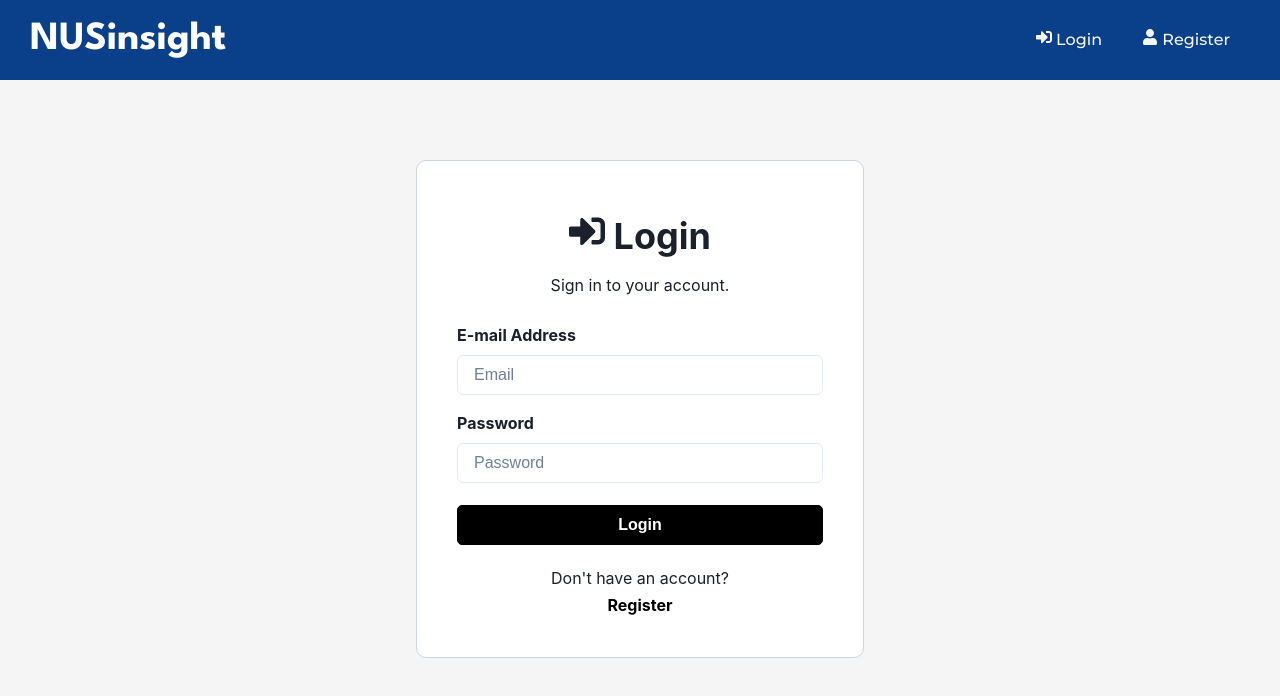
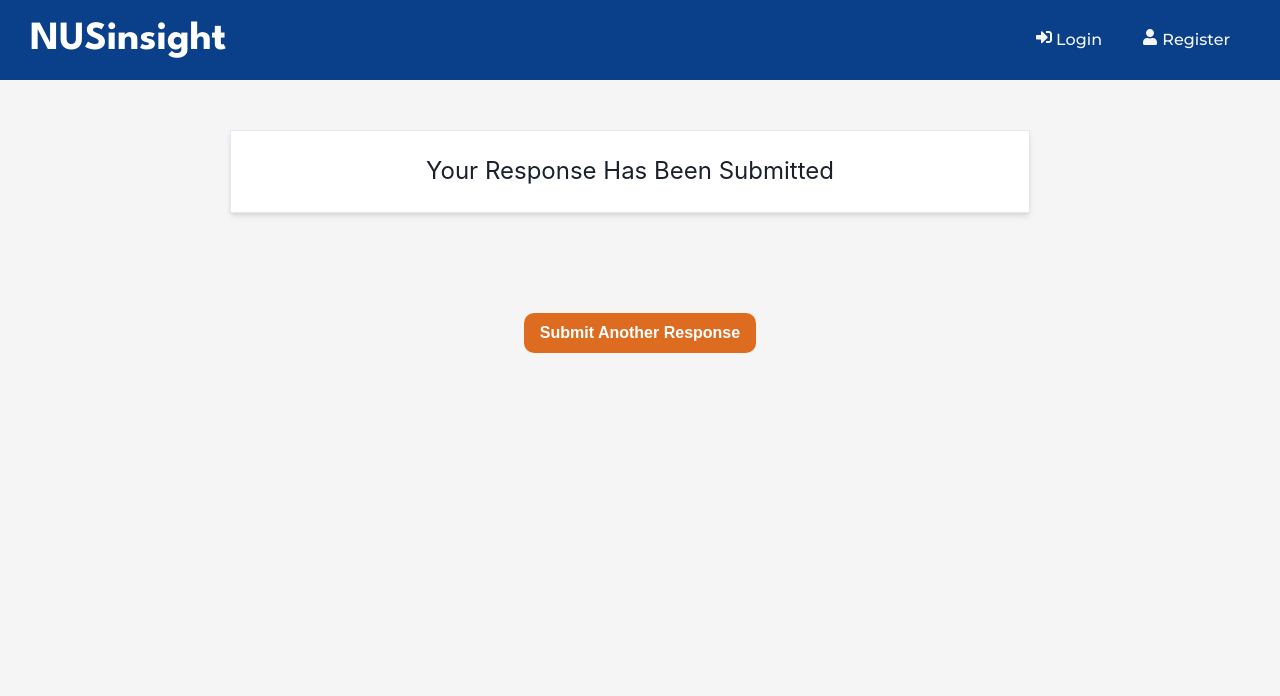
Before and after one commit to chloeoxe/NUSinsight, a React (Create React App) app in the folder frontend/: page /responseSubmitted/1 in a window 1280 px wide. Before the commit this address led to /login. Shown: the top 696 px of the page. Built offline with nearby package versions, Linux system fonts and the light colour scheme; no server answers.

Commit message:
fix bug of max update depth in useEffect, changed logout for survey submission

```diff
--- a/frontend/src/components/CompleteSurveyForm.jsx
+++ b/frontend/src/components/CompleteSurveyForm.jsx
@@ -43,7 +43,7 @@ function CompleteSurveyForm(props) {
 
     dispatch(submitSurvey(surveyData));
 
-    console.log("response submitted");
+    //console.log("response submitted");
 
     navigate(`/responseSubmitted/${surveyId}`);
   };
--- a/frontend/src/components/Header.jsx
+++ b/frontend/src/components/Header.jsx
@@ -1,18 +1,18 @@
 import { FaSignInAlt, FaSignOutAlt, FaUser } from "react-icons/fa";
-import { Link, useNavigate } from "react-router-dom";
+import { Link } from "react-router-dom";
 import { useSelector, useDispatch } from "react-redux";
-import { logout, reset } from "../features/auth/authSlice";
+import { logout, reset as resetUser } from "../features/auth/authSlice";
+import { reset as resetSurveys } from "../features/surveys/surveySlice";
 import { Text } from "@chakra-ui/react";
 
 function Header() {
-  const navigate = useNavigate();
   const dispatch = useDispatch();
   const { user } = useSelector((state) => state.auth);
 
   const onLogout = () => {
     dispatch(logout());
-    dispatch(reset());
-    navigate("/");
+    dispatch(resetUser());
+    dispatch(resetSurveys());
   };
 
   return (
@@ -34,9 +34,11 @@ function Header() {
               <Link to="/feed">My Feed</Link>
             </li>
             <li>
-              <button className="btn" onClick={onLogout}>
-                <FaSignOutAlt /> Logout
-              </button>
+              <Link to="/login" onClick={onLogout}>
+                <button className="btn">
+                  <FaSignOutAlt /> Logout
+                </button>
+              </Link>
             </li>
           </>
         ) : (
--- a/frontend/src/components/survey_completion/DoMultipleChoice.jsx
+++ b/frontend/src/components/survey_completion/DoMultipleChoice.jsx
@@ -1,4 +1,4 @@
-import { useState, useEffect } from "react";
+import { useState } from "react";
 import {
   Box,
   FormControl,
@@ -16,7 +16,7 @@ function DoMultipleChoice(props) {
 
   const options = response.options;
 
-  const [selectedOption, setSelectedOption] = useState(1);
+  const [selectedOption, setSelectedOption] = useState(0);
 
   const handleAnswerChange = (e) => {
     const newSelectedOption =
@@ -24,12 +24,9 @@ function DoMultipleChoice(props) {
         return o.id === Number(e.target.getAttribute("id"));
       }) + 1;
     setSelectedOption(newSelectedOption);
+
+    updateAnswers([newSelectedOption]);
   };
-
-  useEffect(() => {
-    updateAnswers([selectedOption]);
-    console.log("mcq submitted");
-  }, [selectedOption, updateAnswers]);
 
   return (
     <FormControl>
--- a/frontend/src/components/survey_completion/DoOpenEnded.jsx
+++ b/frontend/src/components/survey_completion/DoOpenEnded.jsx
@@ -1,4 +1,4 @@
-import { useState, useEffect } from "react";
+import { useState } from "react";
 import { Box, FormControl, Input, Stack, Textarea } from "@chakra-ui/react";
 
 function DoOpenEnded(props) {
@@ -12,12 +12,9 @@ function DoOpenEnded(props) {
 
   const handleAnswerChange = (e) => {
     setUserInput(e.target.value);
+
+    updateAnswers([e.target.value]);
   };
-
-  useEffect(() => {
-    updateAnswers([userInput]);
-    console.log("open-ended submitted");
-  }, [userInput, updateAnswers]);
 
   return (
     <FormControl>
--- a/frontend/src/index.css
+++ b/frontend/src/index.css
@@ -398,10 +398,11 @@ h3 {
   cursor: pointer;
   align-items: center;
   display: flex;
+  background-color: #e8ebf8;
 }
 
 .survey:hover {
-  background-color: #e8ebf8;
+  background-color: #c9cee4;
 }
 
 .survey .checkbox {
--- a/frontend/src/pages/SurveySubmission.jsx
+++ b/frontend/src/pages/SurveySubmission.jsx
@@ -1,11 +1,9 @@
-import { useEffect } from "react";
-import { useSelector, useDispatch } from "react-redux";
-import { useNavigate, useLocation } from "react-router-dom";
-import Spinner from "../components/Spinner";
+import { useDispatch } from "react-redux";
+import { useLocation, Link } from "react-router-dom";
+import { Container, Button, Box, Text } from "@chakra-ui/react";
 import { getSurveyToComplete } from "../features/surveys/surveySlice";
 
 function SurveySubmission() {
-  const navigate = useNavigate();
   const dispatch = useDispatch();
   const location = useLocation();
 
@@ -13,22 +11,41 @@ function SurveySubmission() {
   const pathArray = pathname.split("/");
   let surveyId = pathArray[pathArray.length - 1];
 
-  const { user } = useSelector((state) => state.auth);
-
-  const { surveys, isLoading } = useSelector((state) => state.surveys);
-
-  useEffect(() => {
-    if (!user) {
-      navigate("/login");
-    }
-    dispatch(getSurveyToComplete(surveyId));
-  }, [user, surveyId, navigate, dispatch]);
-
-  if (isLoading) {
-    return <Spinner />;
-  }
-
-  return <p>Survey Response Submitted</p>;
+  return (
+    <>
+      <Box
+        shadow="md"
+        width="800px"
+        p={5}
+        border="1px"
+        borderColor="gray.200"
+        bg="white"
+        marginTop="50px"
+        marginLeft="230px"
+        marginRight="230px"
+      >
+        <Text fontSize="2xl">Your Response Has Been Submitted</Text>
+      </Box>
+      <Container className="heading" maxW="800px" p={5}>
+        <div className="form-group">
+          <Link
+            to={`/completeSurvey/${surveyId}`}
+            onClick={() => dispatch(getSurveyToComplete(surveyId))}
+          >
+            <Button
+              colorScheme="orange"
+              borderRadius="10px"
+              border="0px"
+              cursor="pointer"
+              marginBottom="100px"
+            >
+              Submit Another Response
+            </Button>
+          </Link>
+        </div>
+      </Container>
+    </>
+  );
 }
 
 export default SurveySubmission;
```
Also changed, not shown: 1 other file (tests, documents, lock files or other folders).
